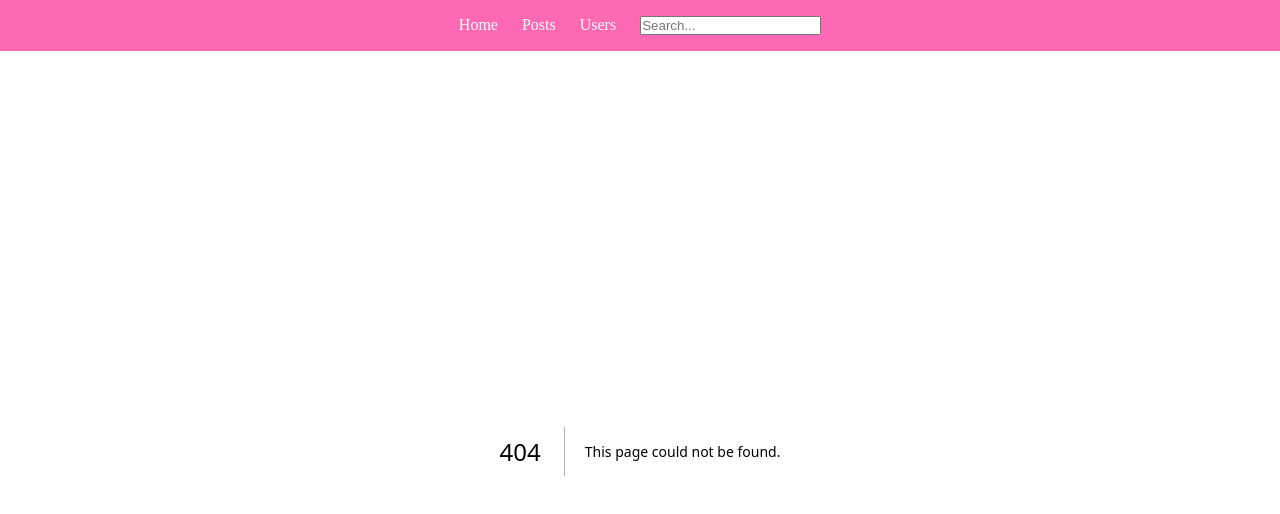
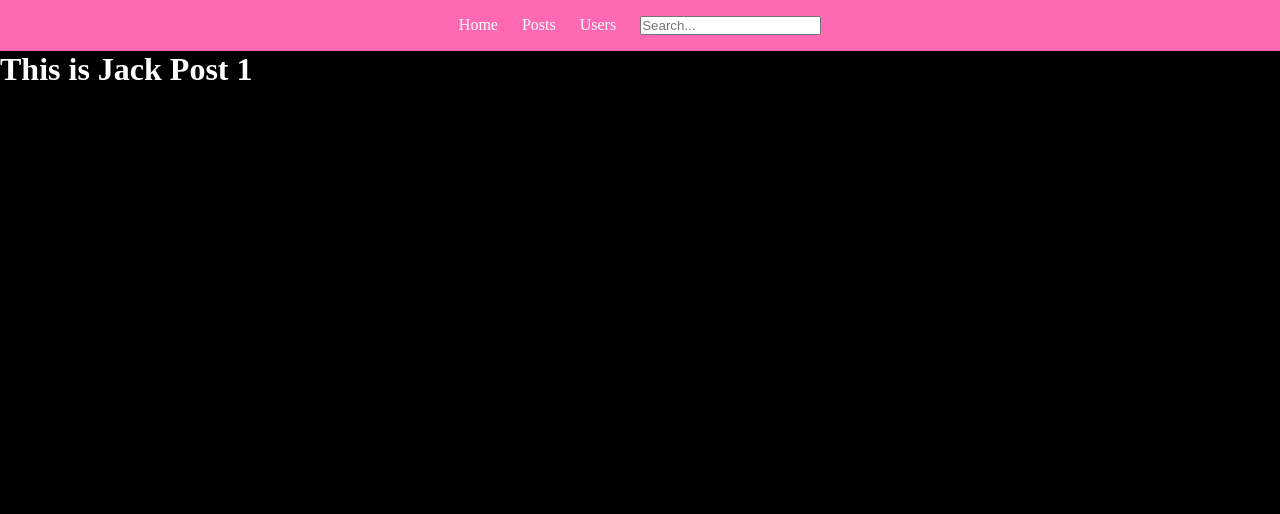
Before and after one commit to michelle01022012/next-crash-course, a Next.js app: page /users/jack/post1 in a window 1280 px wide. Before the commit this address had no page. Shown: the top 514 px of the page. Built offline with nearby package versions, Linux system fonts and the light colour scheme.

Commit message:
added jack post 1

```diff
--- /dev/null
+++ b/pages/users/jack/post1.js
@@ -0,0 +1,7 @@
+export default function Jack() {
+  return (
+    <>
+      <h1>This is Jack Post 1</h1>
+    </>
+  )
+}
```
